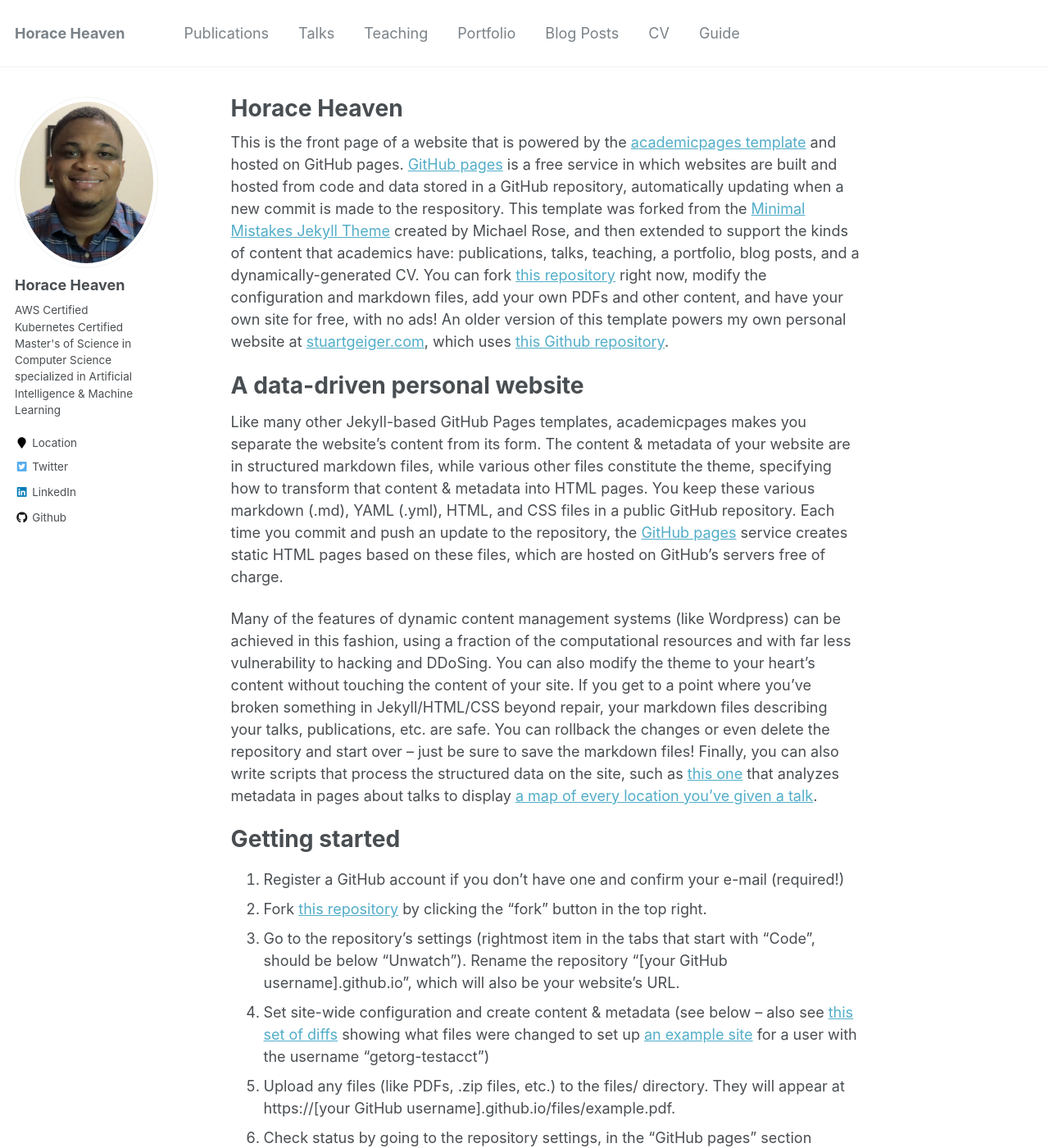
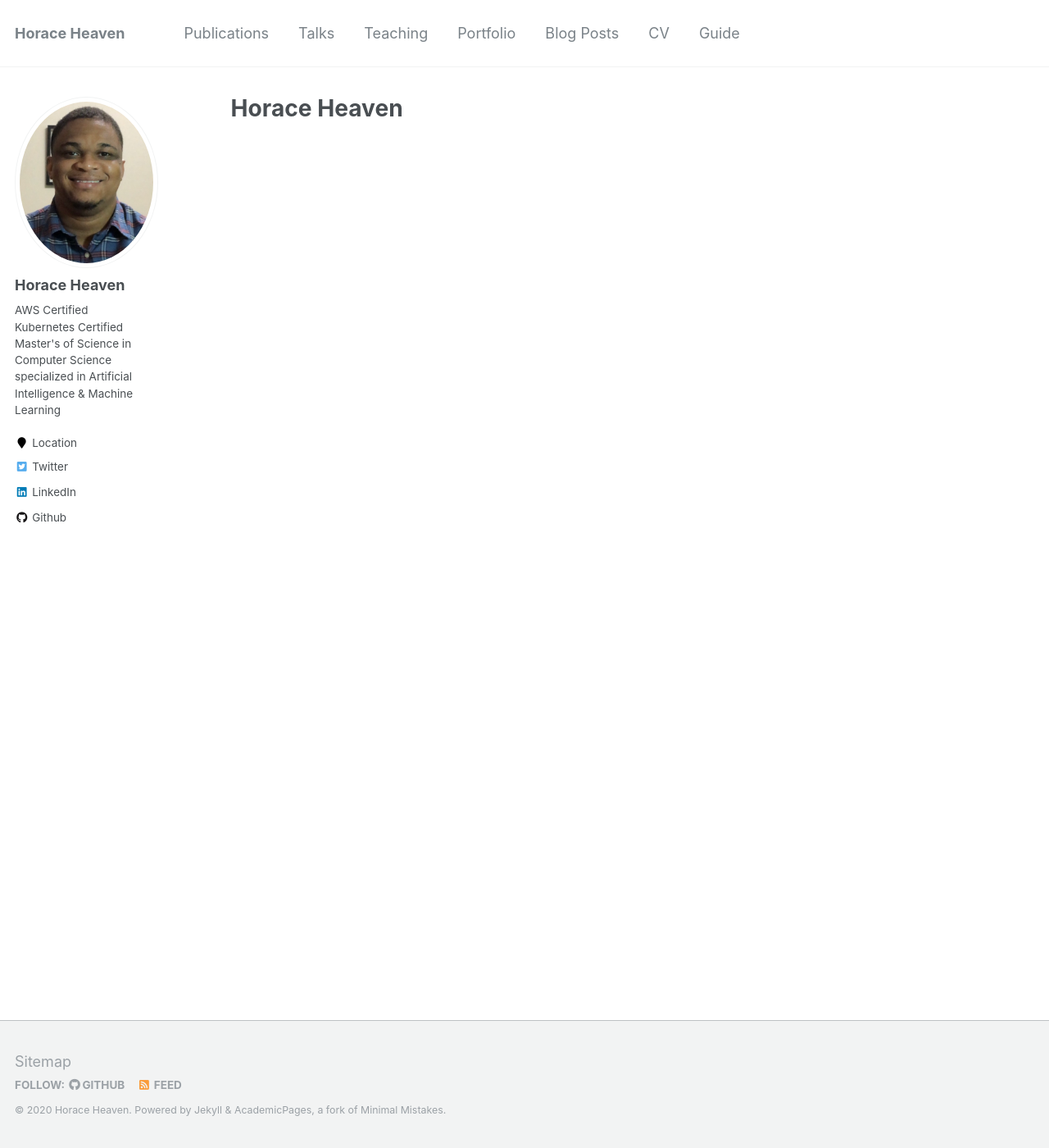
Before and after one commit to horaceheaven/horaceheaven.github.io, a Jekyll site: the page built from _pages/about.md, in a window 1280 px wide and 1400 px high. Shown: the whole window at 82% size. Built offline with Jekyll 4.4.1, drawn with Linux system fonts in a browser that asks for light colours; some of the changed text lies outside the part shown.

Commit message:
clean up

```diff
--- a/_pages/about.md
+++ b/_pages/about.md
@@ -8,7 +8,7 @@ redirect_from:
   - /about.html
 ---
 
-This is the front page of a website that is powered by the [academicpages template](https://github.com/academicpages/academicpages.github.io) and hosted on GitHub pages. [GitHub pages](https://pages.github.com) is a free service in which websites are built and hosted from code and data stored in a GitHub repository, automatically updating when a new commit is made to the respository. This template was forked from the [Minimal Mistakes Jekyll Theme](https://mmistakes.github.io/minimal-mistakes/) created by Michael Rose, and then extended to support the kinds of content that academics have: publications, talks, teaching, a portfolio, blog posts, and a dynamically-generated CV. You can fork [this repository](https://github.com/academicpages/academicpages.github.io) right now, modify the configuration and markdown files, add your own PDFs and other content, and have your own site for free, with no ads! An older version of this template powers my own personal website at [stuartgeiger.com](http://stuartgeiger.com), which uses [this Github repository](https://github.com/staeiou/staeiou.github.io).
+<!-- This is the front page of a website that is powered by the [academicpages template](https://github.com/academicpages/academicpages.github.io) and hosted on GitHub pages. [GitHub pages](https://pages.github.com) is a free service in which websites are built and hosted from code and data stored in a GitHub repository, automatically updating when a new commit is made to the respository. This template was forked from the [Minimal Mistakes Jekyll Theme](https://mmistakes.github.io/minimal-mistakes/) created by Michael Rose, and then extended to support the kinds of content that academics have: publications, talks, teaching, a portfolio, blog posts, and a dynamically-generated CV. You can fork [this repository](https://github.com/academicpages/academicpages.github.io) right now, modify the configuration and markdown files, add your own PDFs and other content, and have your own site for free, with no ads! An older version of this template powers my own personal website at [stuartgeiger.com](http://stuartgeiger.com), which uses [this Github repository](https://github.com/staeiou/staeiou.github.io).
 
 A data-driven personal website
 ======
@@ -47,4 +47,4 @@ Example: editing a markdown file for a talk
 
 For more info
 ------
-More info about configuring academicpages can be found in [the guide](https://academicpages.github.io/markdown/). The [guides for the Minimal Mistakes theme](https://mmistakes.github.io/minimal-mistakes/docs/configuration/) (which this theme was forked from) might also be helpful.
+More info about configuring academicpages can be found in [the guide](https://academicpages.github.io/markdown/). The [guides for the Minimal Mistakes theme](https://mmistakes.github.io/minimal-mistakes/docs/configuration/) (which this theme was forked from) might also be helpful. -->
```
